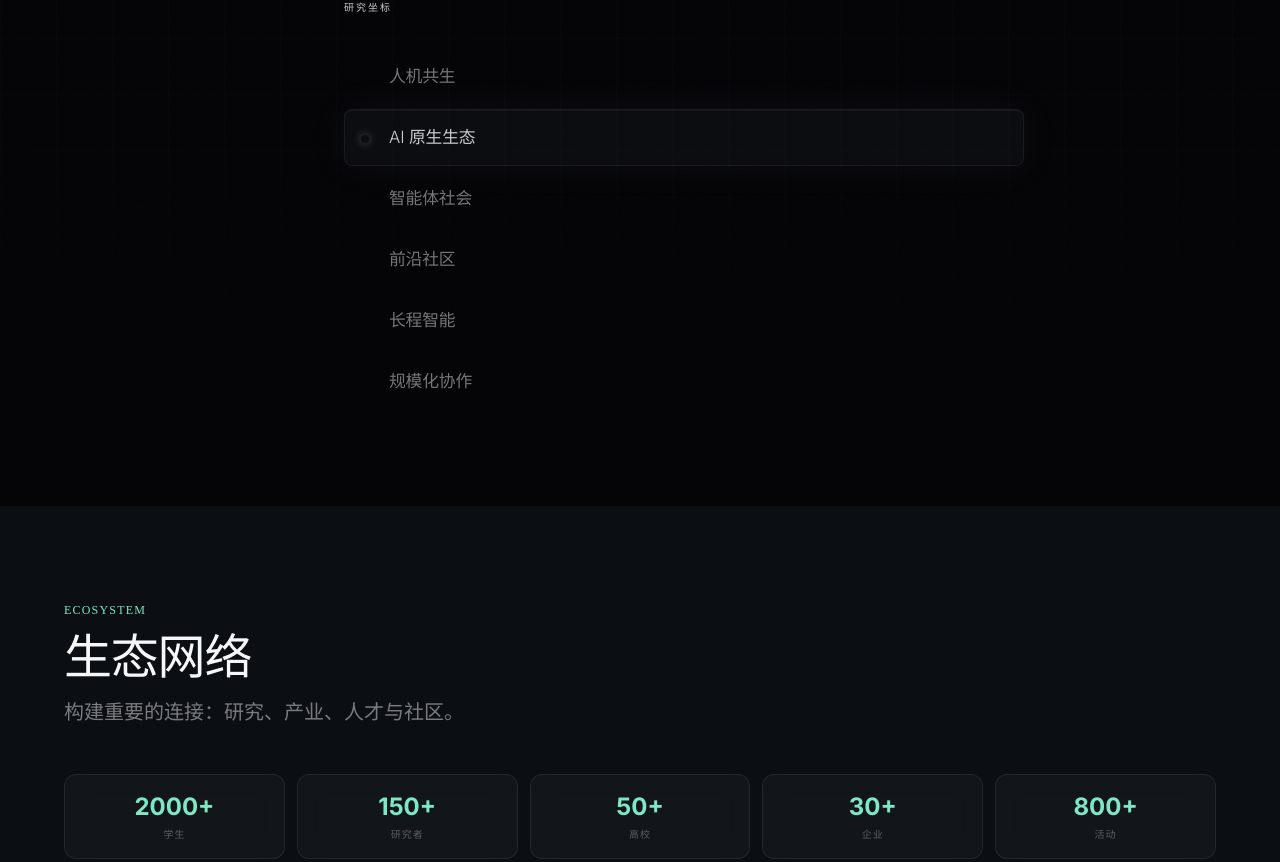
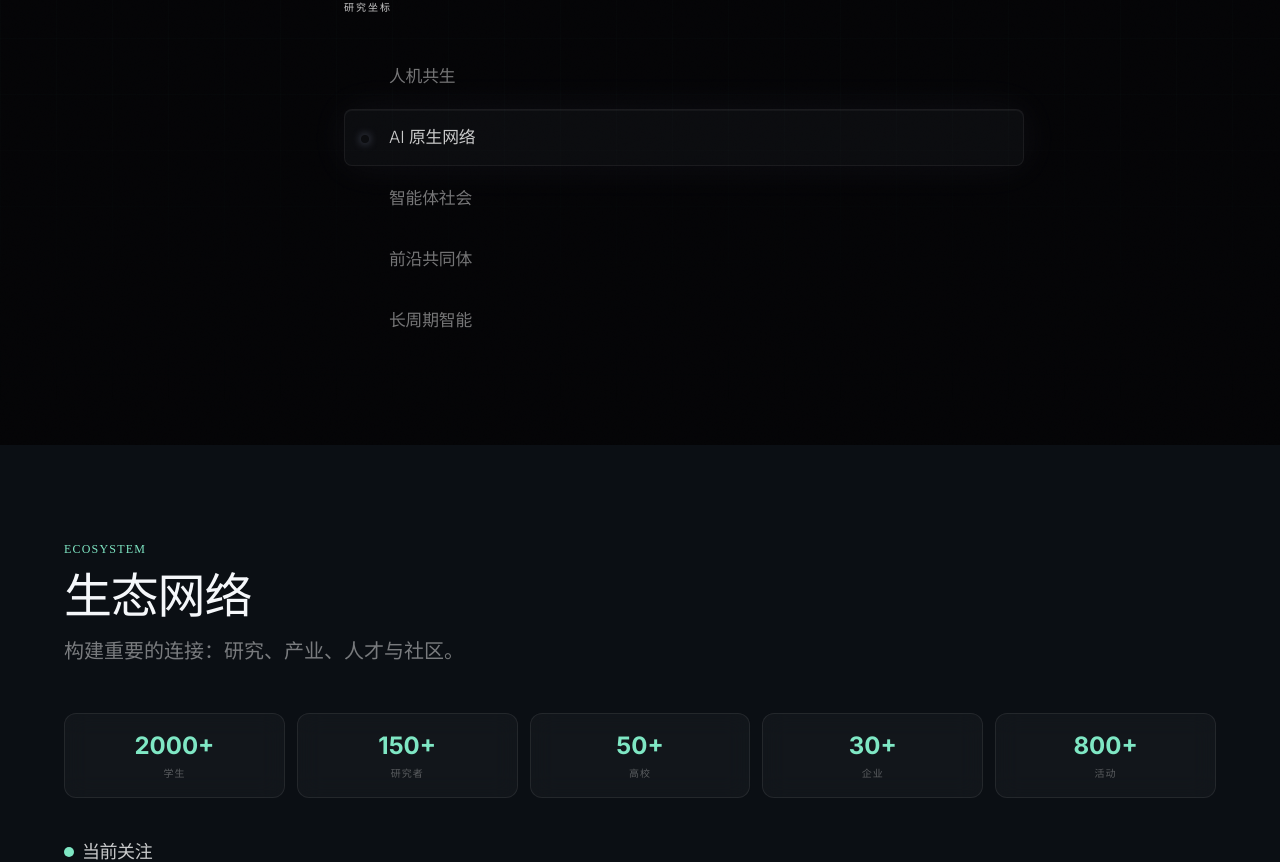
Before and after one commit to helenheyun0614-collab/he-yun-personal-website, a Next.js app: page / in a window 1280 px wide. Shown: the part 1099-1961 px from the top of the page. Built offline with nearby package versions, Linux system fonts and the light colour scheme.

Commit message:
feat: 调整研究坐标表述并删除规模化协作项

```diff
--- a/src/components/thinking-stream.tsx
+++ b/src/components/thinking-stream.tsx
@@ -19,7 +19,7 @@ const PARTICLES = [
   { left: '58%', top: '42%', d: 1.9, dur: 16 },
 ]
 
-const COORD_KEYS = ['research.coord.1', 'research.coord.2', 'research.coord.3', 'research.coord.4', 'research.coord.5', 'research.coord.6'] as const
+const COORD_KEYS = ['research.coord.1', 'research.coord.2', 'research.coord.3', 'research.coord.4', 'research.coord.5'] as const
 
 export function ThinkingStream() {
   const { ref: sectionRef, inView } = useInView({
--- a/src/contexts/language-context.tsx
+++ b/src/contexts/language-context.tsx
@@ -32,11 +32,10 @@ const translations = {
       'The next generation of AGI will emerge from ecosystems, not isolated labs.',
     'research.coordsLabel': 'Research Coordinates',
     'research.coord.1': 'Human × AI',
-    'research.coord.2': 'AI-native ecosystems',
+    'research.coord.2': 'AI-native networks',
     'research.coord.3': 'Agent societies',
-    'research.coord.4': 'Frontier communities',
+    'research.coord.4': 'Frontier circles',
     'research.coord.5': 'Long-horizon intelligence',
-    'research.coord.6': 'Coordination at scale',
     'ecosystem.title': 'The Network',
     'ecosystem.subtitle': 'Building the connections that matter: research, industry, talent, and community.',
     'ecosystem.students': 'STUDENTS',
@@ -83,11 +82,10 @@ const translations = {
     'research.thesisQuote': '下一代 AGI 将从生态中浮现，而非孤立实验室。',
     'research.coordsLabel': '研究坐标',
     'research.coord.1': '人机共生',
-    'research.coord.2': 'AI 原生生态',
+    'research.coord.2': 'AI 原生网络',
     'research.coord.3': '智能体社会',
-    'research.coord.4': '前沿社区',
-    'research.coord.5': '长程智能',
-    'research.coord.6': '规模化协作',
+    'research.coord.4': '前沿共同体',
+    'research.coord.5': '长周期智能',
     'ecosystem.title': '生态网络',
     'ecosystem.subtitle': '构建重要的连接：研究、产业、人才与社区。',
     'ecosystem.students': '学生',
```
